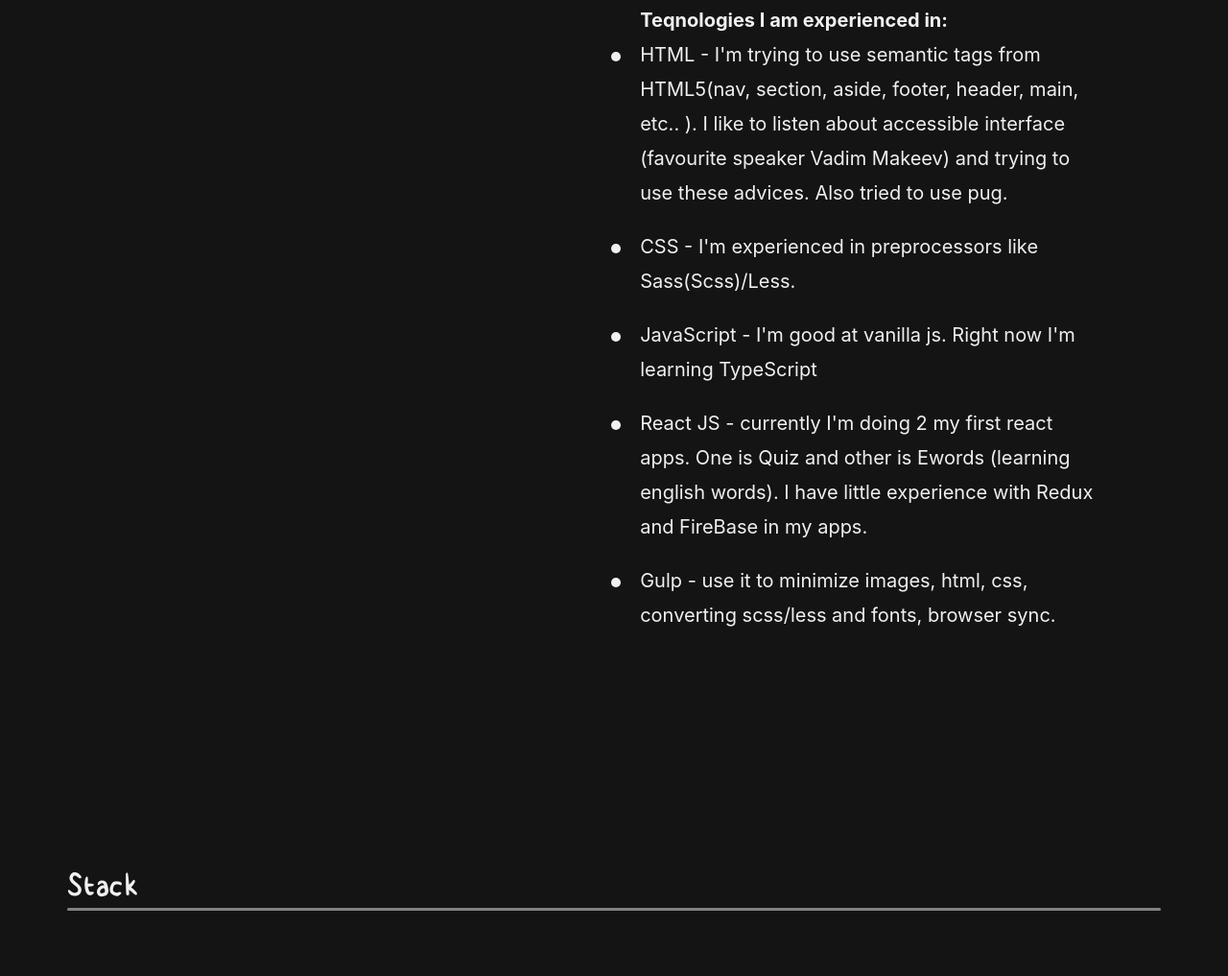
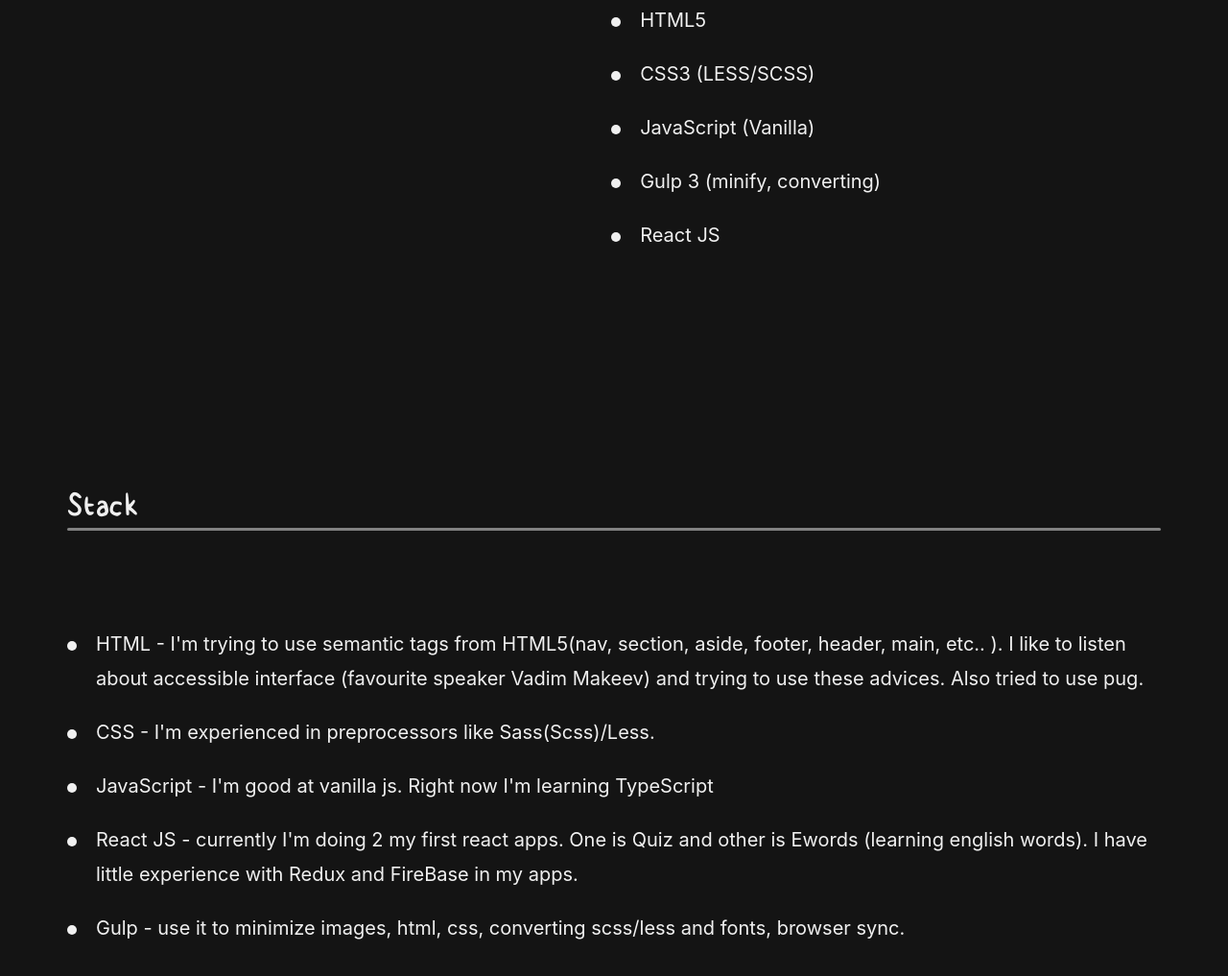
Before and after one commit to Unleashed97/portfolio, a website: page src/index.html in a window 1280 px wide. Shown: the part 3006-4023 px from the top of the page at 96% size. Drawn offline with Linux system fonts and the light colour scheme.

Commit message:
stack section

```diff
--- a/src/index.html
+++ b/src/index.html
@@ -187,34 +187,31 @@
                                 <!-- Skills -->
                                 <section class="about__section">
                                     <h3 class="about__title">Skills</h3>
-                                    <p class="about__text">
-                                        <b>Teqnologies I am experienced in: </b>
-                                    </p>
-                                    <ul class="about__list">
-                                        <li class="about__list-item">
-                                            <p class="about__text">
-                                                HTML - I'm trying to use semantic tags from HTML5(nav, section, aside, footer, header, main, etc.. ). I like to listen about accessible interface (favourite speaker Vadim Makeev) and trying to use these advices. Also tried to use pug.
+                                    <ul class="list">
+                                        <li class="list__item">
+                                            <p class="list__text">
+                                                HTML5
                                             </p>
                                         </li>
-                                        <li class="about__list-item">
-                                            <p class="about__text">
-                                                CSS - I'm experienced in preprocessors like Sass(Scss)/Less.
-                                            </p>
+                                        <li class="list__item">
+                                            <div class="list__text">
+                                                CSS3 (LESS/SCSS)
+                                            </div>
                                         </li>
-                                        <li class="about__list-item">
-                                            <p class="about__text">
-                                                JavaScript - I'm good at vanilla js. Right now I'm learning TypeScript
-                                            </p>
+                                        <li class="list__item">
+                                            <div class="list__text">
+                                                JavaScript (Vanilla)
+                                            </div>
                                         </li>
-                                        <li class="about__list-item">
-                                            <p class="about__text">
-                                                React JS - currently I'm doing 2 my first react apps. One is Quiz and other is Ewords (learning english words). I have little experience with Redux and FireBase in my apps.
-                                            </p>
+                                        <li class="list__item">
+                                            <div class="list__text">
+                                                Gulp 3 (minify, converting)
+                                            </div>
                                         </li>
-                                        <li class="about__list-item">
-                                            <p class="about__text">
-                                                Gulp - use it to minimize images, html, css, converting scss/less and fonts, browser sync.
-                                            </p>
+                                        <li class="list__item">
+                                            <div class="list__text">
+                                                React JS
+                                            </div>
                                         </li>
                                     </ul>
                                 </section>
@@ -231,7 +228,35 @@
                 <div class="section__inner">
                     <h2 class="section__title">Stack</h2>
                     <div class="section__content">
-
+                        <div class="stack">
+                            <ul class="list">
+                                <li class="list__item">
+                                    <p class="list__text">
+                                        HTML - I'm trying to use semantic tags from HTML5(nav, section, aside, footer, header, main, etc.. ). I like to listen about accessible interface (favourite speaker Vadim Makeev) and trying to use these advices. Also tried to use pug.
+                                    </p>
+                                </li>
+                                <li class="list__item">
+                                    <p class="list__text">
+                                        CSS - I'm experienced in preprocessors like Sass(Scss)/Less.
+                                    </p>
+                                </li>
+                                <li class="list__item">
+                                    <p class="list__text">
+                                        JavaScript - I'm good at vanilla js. Right now I'm learning TypeScript
+                                    </p>
+                                </li>
+                                <li class="list__item">
+                                    <p class="list__text">
+                                        React JS - currently I'm doing 2 my first react apps. One is Quiz and other is Ewords (learning english words). I have little experience with Redux and FireBase in my apps.
+                                    </p>
+                                </li>
+                                <li class="list__item">
+                                    <p class="list__text">
+                                        Gulp - use it to minimize images, html, css, converting scss/less and fonts, browser sync.
+                                    </p>
+                                </li>
+                            </ul>
+                        </div>
                     </div>
                 </div>
             </div>
--- /dev/null
+++ b/src/scss/components/list.scss
@@ -0,0 +1,41 @@
+.list {
+    &__item{
+        padding-left: 30px;
+        margin-bottom: 20px;
+
+        position: relative;
+        &::before {
+            position: absolute;
+            // top: 50%;
+            top: 15px;
+            left: 0;
+            // transform: translateY(-50%);
+            z-index: 1;
+
+            display: block;
+            content: "";
+            background-color: $font-main;
+            width: 10px;
+            height: 10px;
+            border-radius: 50%;
+        }
+
+        &:last-child {
+            margin-bottom: 0;
+        }
+
+        .list__text{
+            text-indent: 0;
+        }
+    }
+
+    &__text{
+        text-indent: 30px;
+        font-size: 20px;
+        line-height: 1.8;
+
+        b{
+            font-weight: 700;
+        }
+    }
+}
--- /dev/null
+++ b/src/scss/components/stack.scss
@@ -0,0 +1,3 @@
+.stack{
+
+}
--- a/src/scss/main.scss
+++ b/src/scss/main.scss
@@ -61,3 +61,5 @@ img{
 @import "components/portfolio";
 @import "components/portfolio-nav";
 @import "components/about";
+@import "components/stack";
+@import "components/list";
```
Also changed, not shown: dist/css/style.min.css, dist/index.html, src/css/style.min.css.
